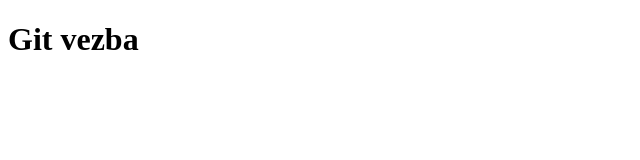
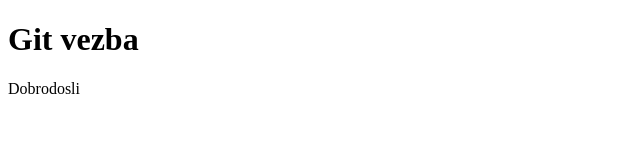
Before and after one commit to bojang88/gitvezba, a plain HTML site: page index.html in a window 1280 px wide. Shown: the full height of the page, 0-640 px from the left. Drawn offline with Linux system fonts and the light colour scheme.

Commit message:
zavrsena main sekcija

```diff
--- a/index.html
+++ b/index.html
@@ -9,6 +9,10 @@
 <body>
     <header>
         <h1>Git vezba</h1>
+        <main>
+            Dobrodosli
+
+        </main>
     </header>
 
 </body>
```
